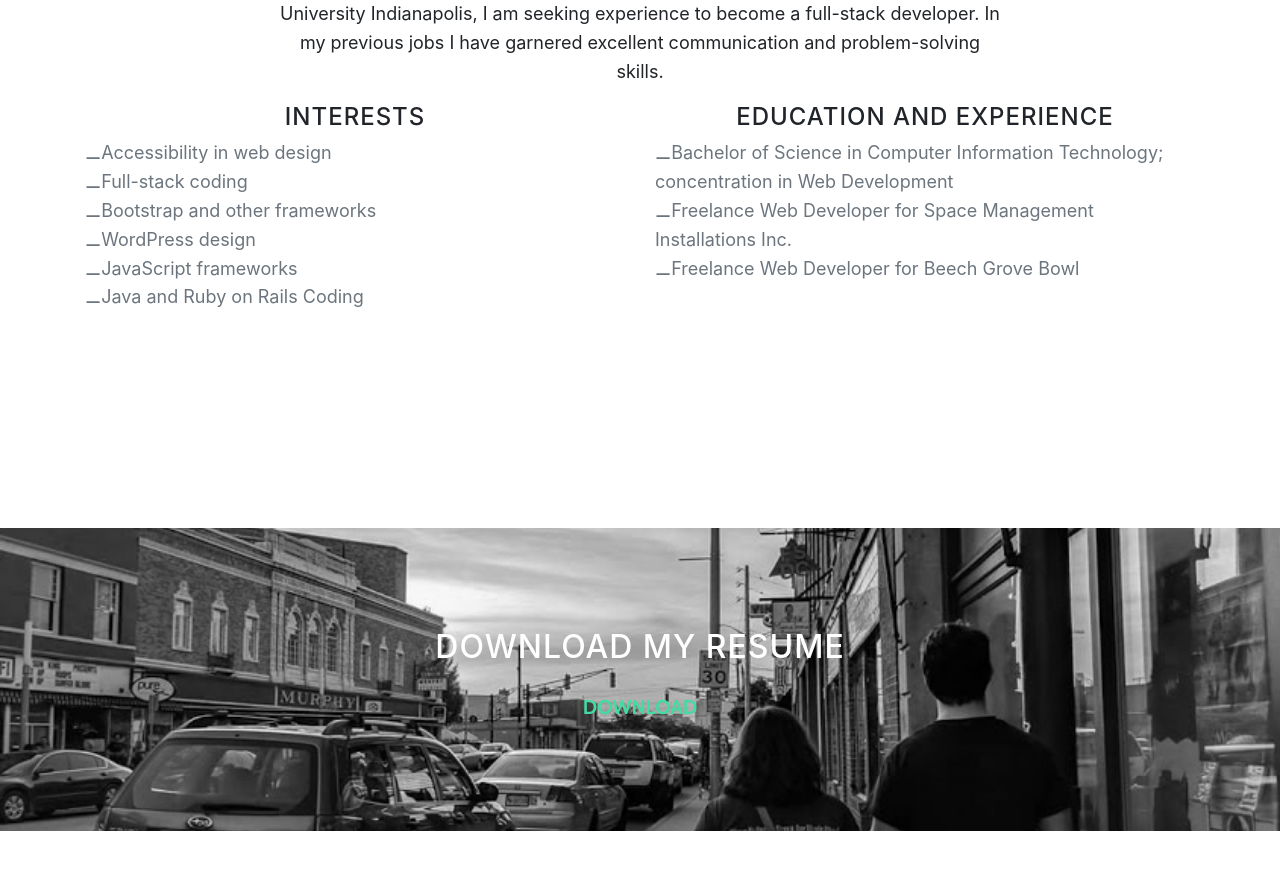
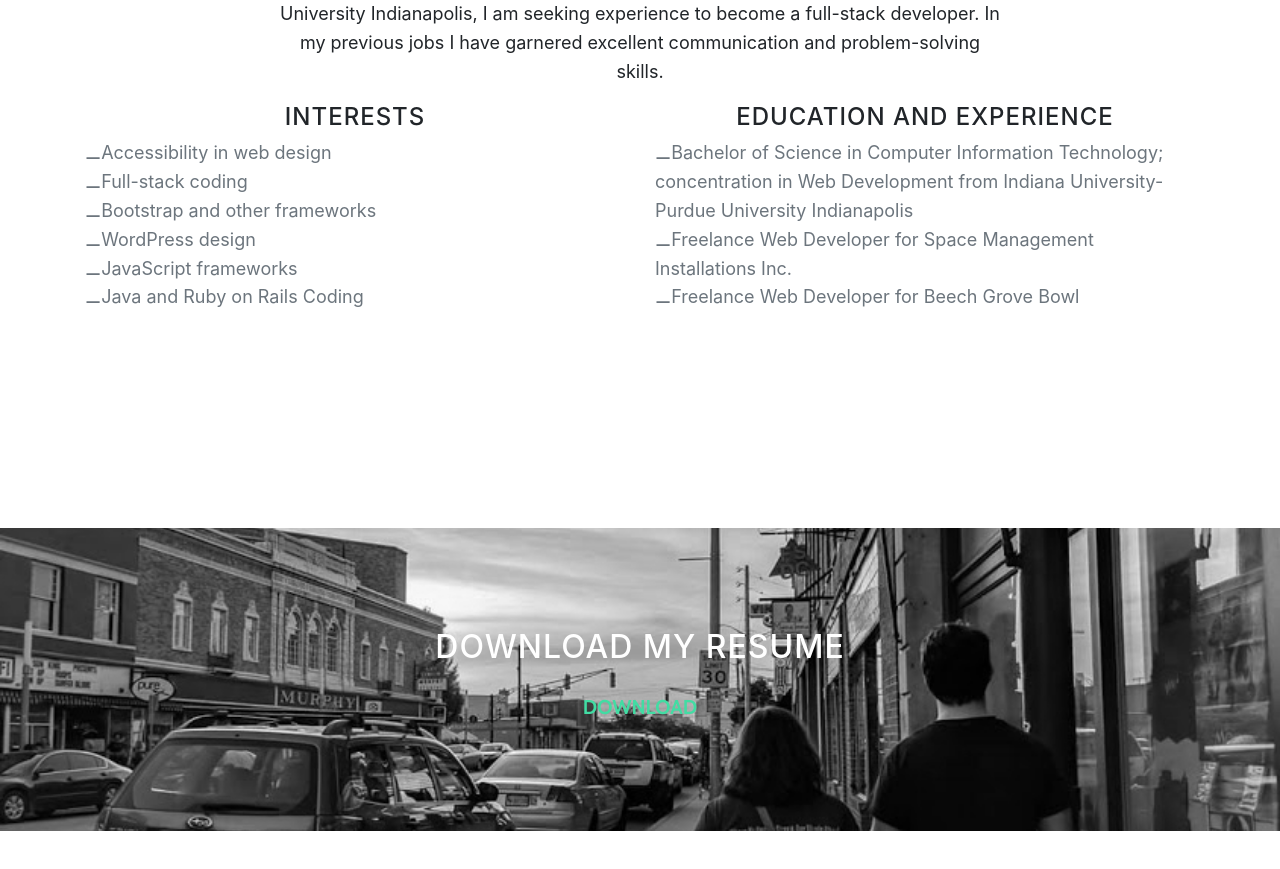
Before and after one commit to dmdrake/dmdrake.github.io, a website with bundled scripts: page index.html in a window 1280 px wide. Shown: the part 1340-2209 px from the top of the page. Built offline with nearby package versions, Linux system fonts and the light colour scheme.

Commit message:
Update index.html

```diff
--- a/index.html
+++ b/index.html
@@ -93,7 +93,7 @@
           <div class="col-lg-6 col-md-6 text-center">
             <div class="service-box">
               <h4>Education and Experience</h4>
-                <p class="text-muted" style="text-align: left;">&#9866;Bachelor of Science in Computer Information Technology; concentration in Web Development<br>&#9866;Freelance Web Developer for Space Management Installations Inc.<br>&#9866;Freelance Web Developer for Beech Grove Bowl</p>
+                <p class="text-muted" style="text-align: left;">&#9866;Bachelor of Science in Computer Information Technology; concentration in Web Development from Indiana University- Purdue University Indianapolis<br>&#9866;Freelance Web Developer for Space Management Installations Inc.<br>&#9866;Freelance Web Developer for Beech Grove Bowl</p>
             </div>
           </div>
         </div>
```
